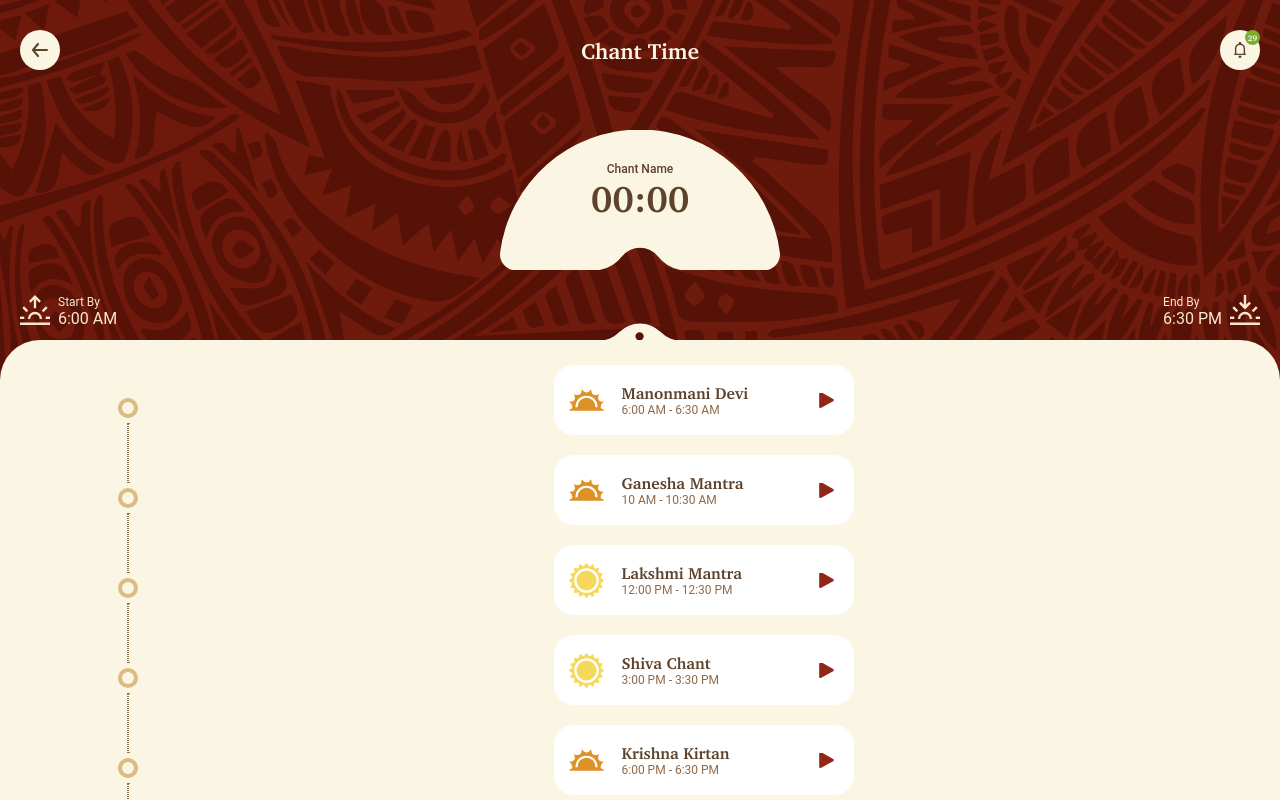
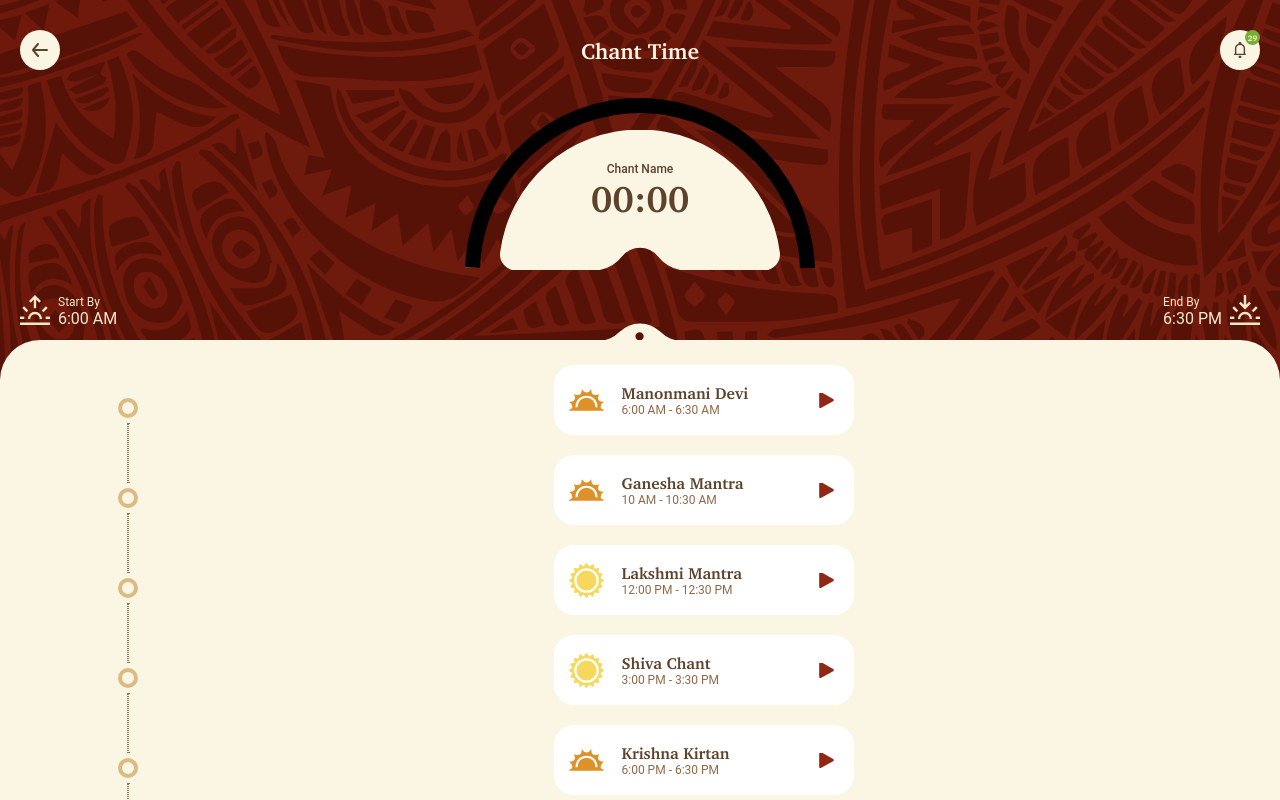
Before and after one commit to adithyawebt/sripuram-app, a React (Vite) app: page /chant in a window 1280 px wide. Built offline with nearby package versions, Linux system fonts and the light colour scheme.

Commit message:
Added semi-circle timer

```diff
--- a/src/App.tsx
+++ b/src/App.tsx
@@ -35,7 +35,7 @@ const App: React.FC = () => (
 
   <IonApp>
     <IonReactRouter>
-      <IonRouterOutlet placeholder={undefined}>
+      <IonRouterOutlet>
         <Route exact path="/">
           <Home />
         </Route>
--- a/src/components/ChantTimerProgress/ChantTimerProgress.module.scss
+++ b/src/components/ChantTimerProgress/ChantTimerProgress.module.scss
@@ -8,52 +8,43 @@ $rotateDegree: 180;
     height: 180px;
     width: 100%;
     top: 100px;
+
+    display: flex;
+    align-items: center;
+    justify-content: center;
 }
 
-// .progressBarWrapper {
-//     overflow: hidden;
-//     display: flex;
-//     align-items: center;
-//     justify-content: center;
+.progressBarWrapper {
+    position: relative;
+    margin: 4px;
+    float: left;
+    text-align: center;
 
-//     .progressCircle {
-//         position: relative;
-//         width: 300px;
-//         height: 170px;
-//         background-color: transparent;
-//         border-top-left-radius: 200px;
-//         border-top-right-radius: 200px;
-//         border: 10px solid black;
-//         border-bottom: 0;
-//         transition: transform 1s ease;
-//         transform-origin: bottom;
-//     }
+    .progressCircle {
+        position: relative;
+        overflow: hidden;
+        width: 350px;
+        height: 170px;
+        margin-bottom: 15px;
+        display: flex;
+        align-items: center;
+        justify-content: center;
+    }
 
-//     .progressFill {
-//         content: "";
-//         width: 100%;
-//         height: 100%;
-//         background-color: transparent;
-//         border-top-left-radius: 200px;
-//         border-top-right-radius: 200px;
-//         border: 10px solid white;
-//         border-bottom: 0;
-//         transition: transform 1s ease;
-//         transform-origin: bottom;
-//         width: 300px;
-//         height: 170px;
-//         background-color: transparent;
-//         border-top-left-radius: 200px;
-//         border-top-right-radius: 200px;
-//         border: 10px solid #C78C3B;
-//         border-bottom: 0;
-//         transition: transform 1s ease;
-//         transform-origin: bottom;
-//         transform: rotate(calc(180deg + #{$rotateDegree}deg));
+    .progressFill {
+        position: absolute;
+        top: 0;
+        left: 0;
+        width: 350px;
+        height: 350px;
+        border-radius: 50%;
+        box-sizing: border-box;
+        border: 15px solid #C78C3B;
+        border-top-color: black;
+        border-right-color: black;
+    }
 
-//     }
-
-// }
+}
 
 .progressTimerWrapper {
     position: absolute;
--- a/src/components/ChantTimerProgress/ChantTimerProgress.tsx
+++ b/src/components/ChantTimerProgress/ChantTimerProgress.tsx
@@ -5,7 +5,7 @@ export const ChantTimerProgress = () => {
     const [timer, setTimer] = useState(0);
     const [isRunning, setIsRunning] = useState(false);
     const [lastTap, setLastTap] = useState(0);
-    const [rotateDegree, setRotateDegree] = useState(0);
+    const [rotateDegree, setRotateDegree] = useState<number>(0);
 
     const formatTime = (seconds: number) => {
         const minutes = Math.floor(seconds / 60);
@@ -58,7 +58,7 @@ export const ChantTimerProgress = () => {
     }, [isRunning]);
 
     useEffect(() => {
-        const newRotateDegree = (timer / 300) * 180; // Adjust as needed
+        const newRotateDegree = (timer / 300) * 180 - 24; // Adjust as needed
         setRotateDegree(newRotateDegree);
     }, [timer]);
 
@@ -68,15 +68,11 @@ export const ChantTimerProgress = () => {
 
     return (
         <div className={styles.progressContainer}>
-            {/* <div className={styles.progressBarWrapper}>
+            <div className={styles.progressBarWrapper}>
                 <div className={styles.progressCircle}>
-                    <div
-                        id="bar"
-                        className={styles.progressFill}
-                        style={progressBarStyle}
-                    ></div>
+                    <div className={styles.progressFill} style={progressBarStyle} ></div>
                 </div>
-            </div> */}
+            </div>
             <div className={styles.progressTimerWrapper}>
                 <div
                     className={styles.progressTimer}
```
